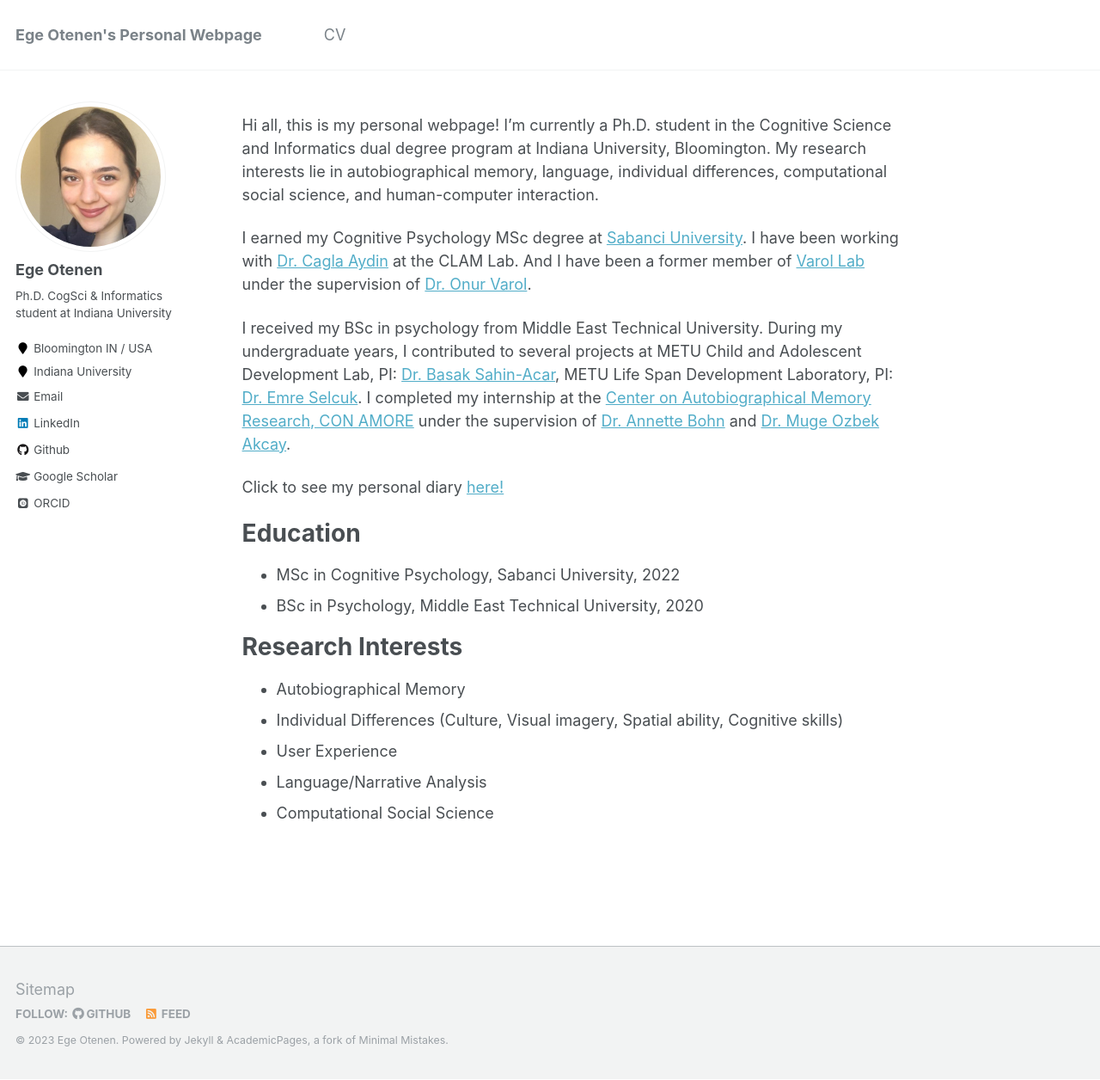
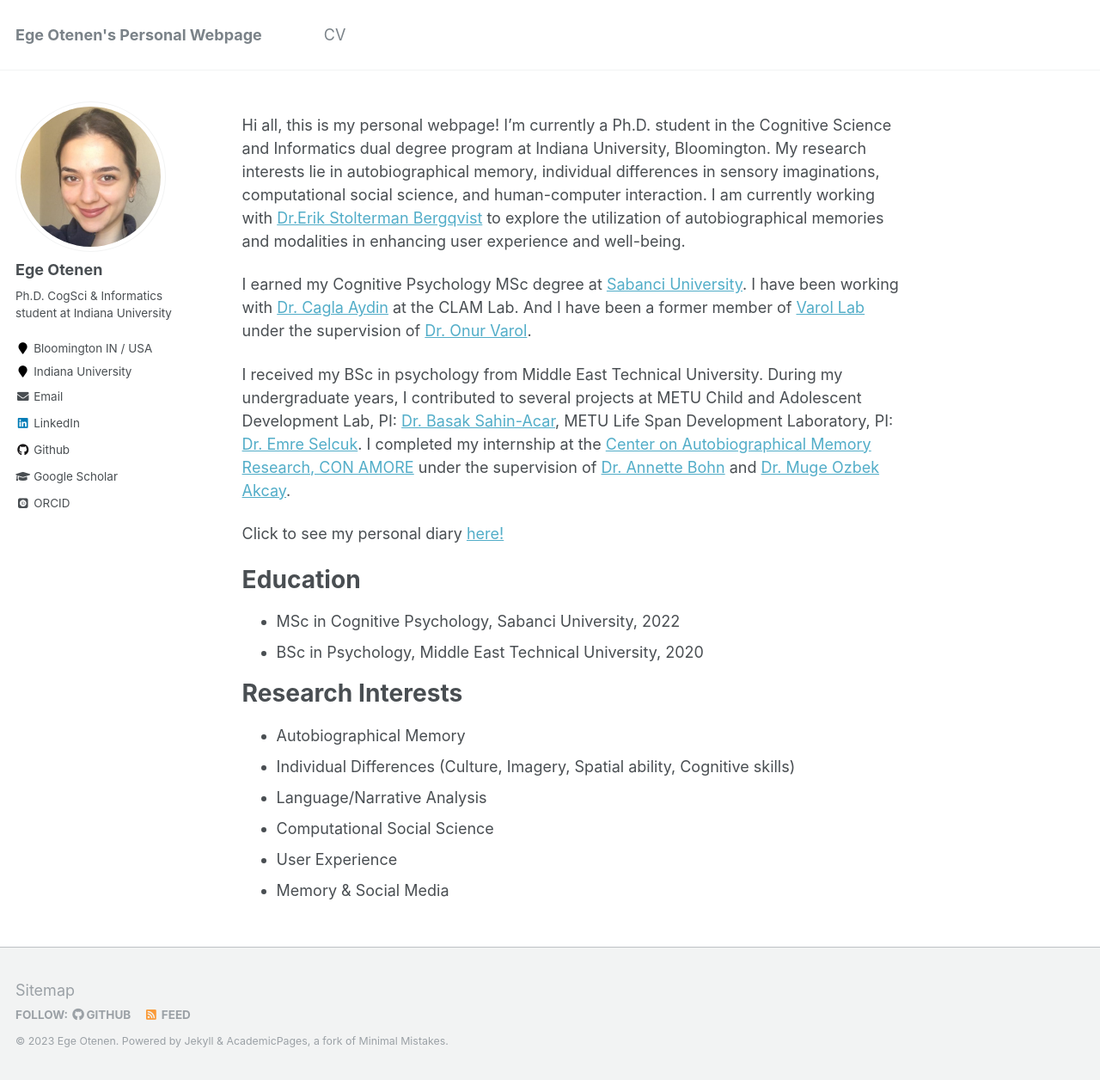
Before and after one commit to egeotenen/egeotenen.github.io, a Jekyll site: the page built from _pages/about.md, in a window 1280 px wide and 1256 px high. Shown: the whole window at 86% size. Built offline with Jekyll 4.4.1, drawn with Linux system fonts in a browser that asks for light colours; some web fonts are replaced.

Commit message:
update website

```diff
--- a/_pages/about.md
+++ b/_pages/about.md
@@ -8,7 +8,8 @@ redirect_from:
   - /about.html
 ---
 
-Hi all, this is my personal webpage! I'm currently a Ph.D. student in the Cognitive Science and Informatics dual degree program at Indiana University, Bloomington. My research interests lie in autobiographical memory, language, individual differences, computational social science, and human-computer interaction.
+Hi all, this is my personal webpage! I'm currently a Ph.D. student in the Cognitive Science and Informatics dual degree program at Indiana University, Bloomington. My research interests lie in autobiographical memory, individual differences in sensory imaginations, computational social science, and human-computer interaction. I am currently working with [Dr.Erik Stolterman Bergqvist](https://www.stoltermanbergqvist.com)
+to explore the utilization of autobiographical memories and modalities in enhancing user experience and well-being.
 
 I earned my Cognitive Psychology MSc degree at [Sabanci University](https://www.sabanciuniv.edu/). I have been working with [Dr. Cagla Aydin](https://fass.sabanciuniv.edu/en/faculty-members/detail/1980) at the CLAM Lab. And I have been a former member of [Varol Lab](http://varollab.com/) under the supervision of [Dr. Onur Varol](http://www.onurvarol.com/).
 
@@ -23,7 +24,8 @@ Click to see my personal diary [here!](https://sites.google.com/view/otenenege/m
 
 # Research Interests
 * Autobiographical Memory
-* Individual Differences (Culture, Visual imagery, Spatial ability, Cognitive skills)
-* User Experience
+* Individual Differences (Culture, Imagery, Spatial ability, Cognitive skills)
 * Language/Narrative Analysis
 * Computational Social Science
+* User Experience
+* Memory & Social Media
```
Also changed, not shown: 1 other file.
